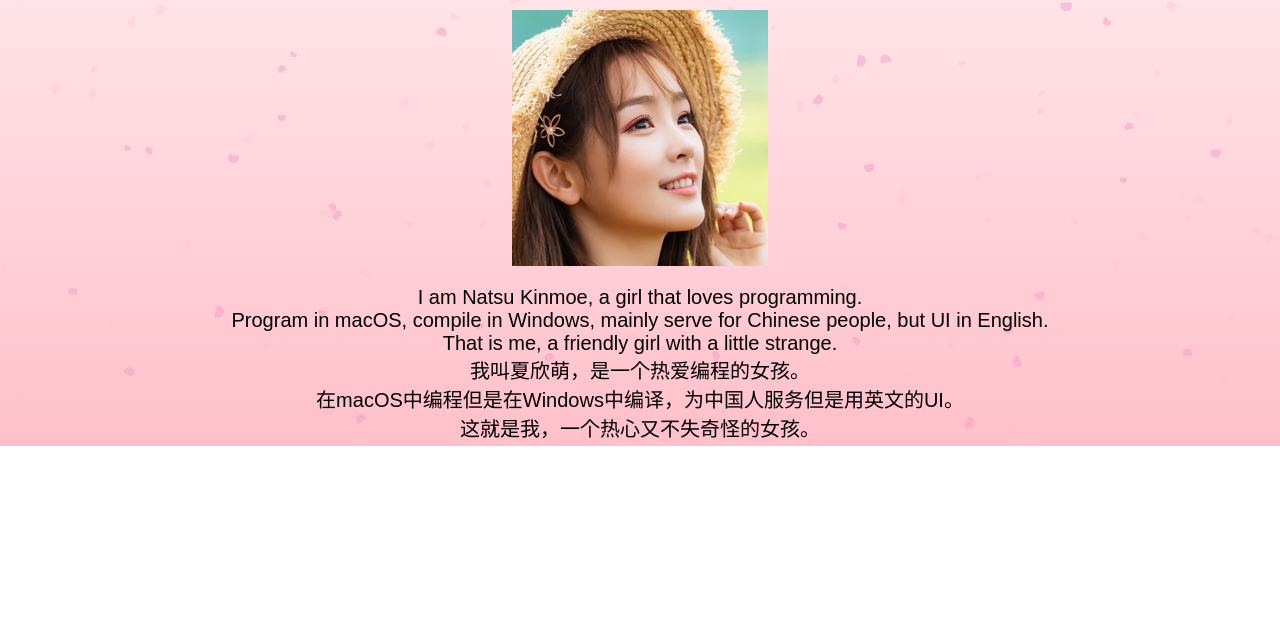
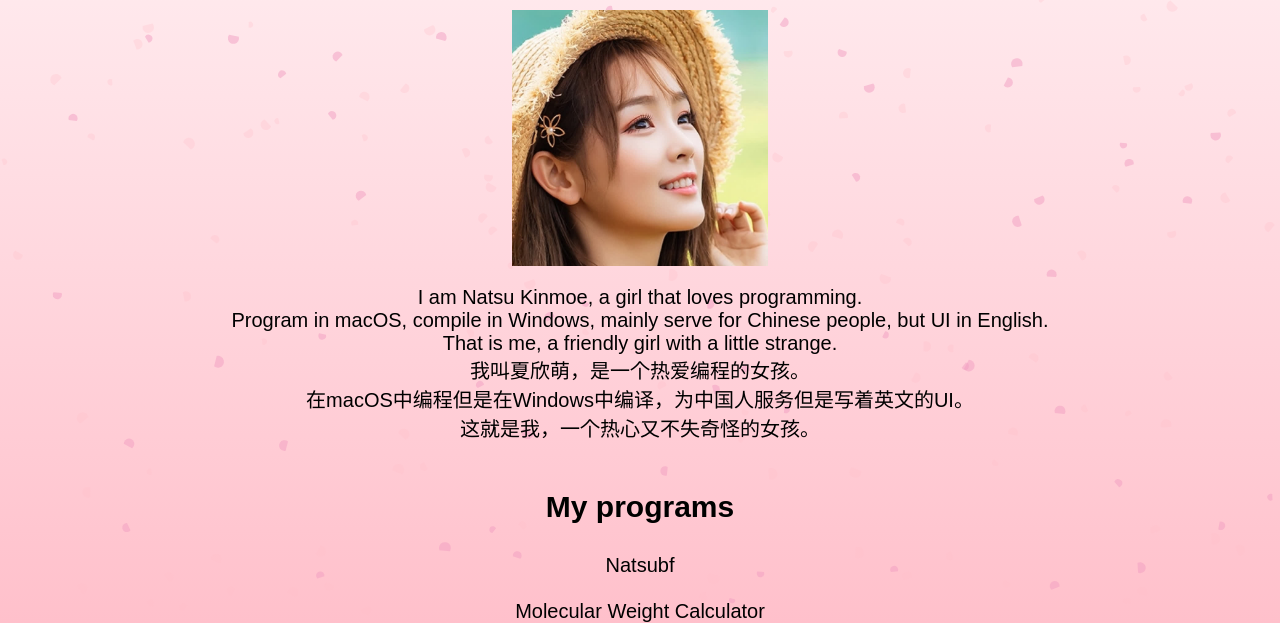
Before and after one commit to natsukmoe/natsukmoe.github.io, a plain HTML site: page index.html in a window 1280 px wide. Shown: the part 354-977 px from the top of the page. Before the commit the page ends 800 px from the top, so only its background shows below. Drawn offline with Linux system fonts and the light colour scheme.

Commit message:
7
今天就到这里了

```diff
--- a/index.html
+++ b/index.html
@@ -41,8 +41,15 @@
 			Program in macOS, compile in Windows, mainly serve for Chinese people, but UI in English.<br>
 			That is me, a friendly girl with a little strange.<br>
 			我叫夏欣萌，是一个热爱编程的女孩。<br>
-			在macOS中编程但是在Windows中编译，为中国人服务但是用英文的UI。<br>
+			在macOS中编程但是在Windows中编译，为中国人服务但是写着英文的UI。<br>
 			这就是我，一个热心又不失奇怪的女孩。<br>
+		</p>
+		<br>
+		<h3 class="title3" align="center">My programs</h3>
+		<p class="texts" align="center">
+			Natsubf
+			<br><br>
+			Molecular Weight Calculator
 		</p>
 		<script type="text/javascript">
 			var canvas=document.getElementById("canv");
```
